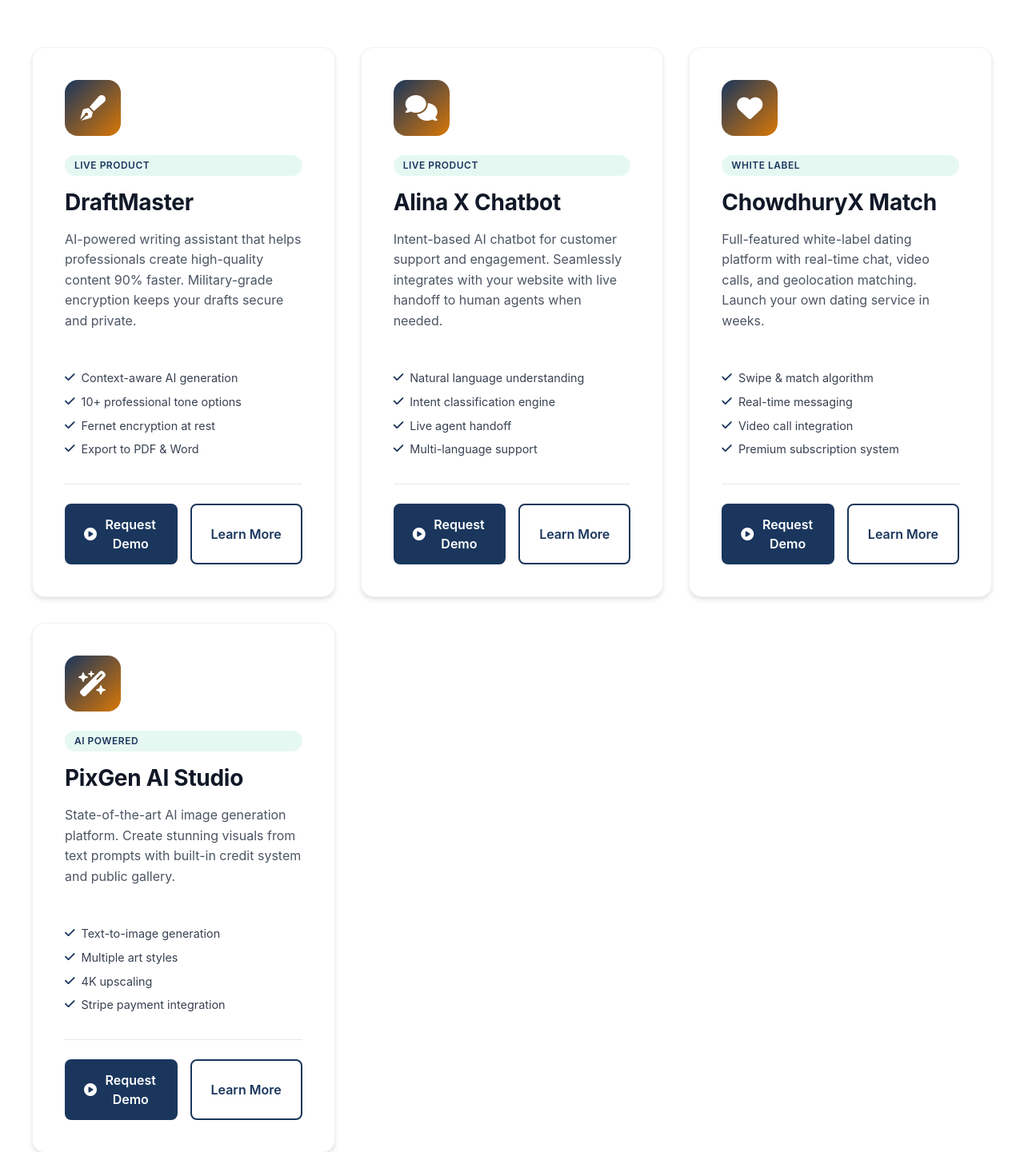
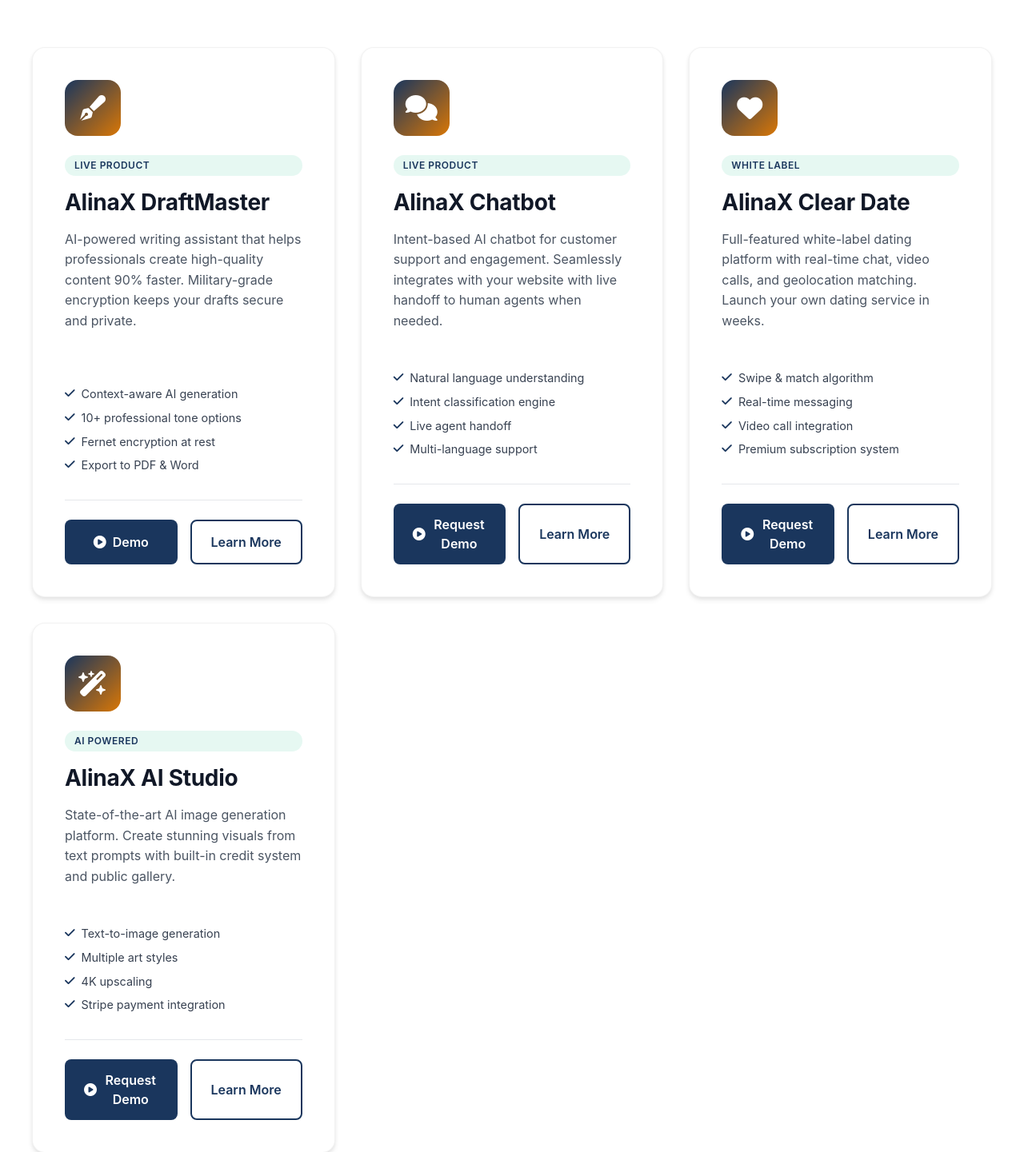
Before and after one commit to mani1028/chowdhuryX, a Flask app: page /products in a window 1280 px wide. Shown: the part 556-1997 px from the top of the page at 80% size. Run offline with Flask 3, Linux system fonts and the light colour scheme; some libraries are stand-ins or nearby versions.

Commit message:
feat(products):added products page

```diff
--- /dev/null
+++ b/static/js/dev-info.js
@@ -0,0 +1,338 @@
+/**
+ * Developer Info Easter Egg
+ * Press Ctrl+Shift+D to open hidden dev info modal
+ * Name encoded in Base64
+ */
+
+// Base64 encoded name: MANIKANTA CH
+const ENCODED_NAME = 'TUFOSUtBTlRBIENI';
+
+function decodeDevInfo() {
+    try {
+        return atob(ENCODED_NAME);
+    } catch (e) {
+        return 'Developer';
+    }
+}
+
+function showDevInfoModal() {
+    // Check if modal already exists
+    let existingModal = document.getElementById('devInfoModal');
+    if (existingModal) {
+        existingModal.classList.add('closing');
+        setTimeout(() => existingModal.parentElement.remove(), 300);
+        return;
+    }
+
+    const developerName = decodeDevInfo();
+
+    // Create modal overlay (transparent)
+    const overlay = document.createElement('div');
+    overlay.id = 'devInfoOverlay';
+    overlay.style.cssText = `
+        position: fixed;
+        bottom: 20px;
+        right: 20px;
+        z-index: 99999;
+    `;
+
+    // Create modal content - matches website design
+    const modal = document.createElement('div');
+    modal.id = 'devInfoModal';
+    modal.style.cssText = `
+        background: linear-gradient(135deg, #0f1f38 0%, #1a365d 100%);
+        border: 1px solid rgba(8, 145, 178, 0.35);
+        border-radius: 12px;
+        padding: 20px;
+        color: white;
+        font-family: -apple-system, BlinkMacSystemFont, 'Segoe UI', Roboto, Oxygen, Ubuntu, Cantarell, sans-serif;
+        animation: slideIn 0.4s cubic-bezier(0.34, 1.56, 0.64, 1);
+        box-shadow: 0 20px 60px rgba(0, 0, 0, 0.6), inset 0 1px 0 rgba(8, 145, 178, 0.2), 0 0 40px rgba(8, 145, 178, 0.08);
+        min-width: 320px;
+        position: relative;
+        backdrop-filter: blur(10px);
+    `;
+
+    modal.innerHTML = `
+        <style>
+            @keyframes slideIn {
+                from {
+                    transform: translateY(30px);
+                    opacity: 0;
+                }
+                to {
+                    transform: translateY(0);
+                    opacity: 1;
+                }
+            }
+
+            @keyframes slideOut {
+                from {
+                    transform: translateY(0);
+                    opacity: 1;
+                }
+                to {
+                    transform: translateY(30px);
+                    opacity: 0;
+                }
+            }
+
+            #devInfoModal.closing {
+                animation: slideOut 0.3s ease-in forwards;
+            }
+
+            .dev-header {
+                display: flex;
+                align-items: center;
+                gap: 10px;
+                margin-bottom: 18px;
+                position: relative;
+            }
+
+            .dev-status-badge {
+                width: 28px;
+                height: 28px;
+                background: linear-gradient(135deg, #0891b2 0%, #0369a1 100%);
+                border-radius: 6px;
+                display: flex;
+                align-items: center;
+                justify-content: center;
+                font-size: 14px;
+                box-shadow: 0 4px 12px rgba(8, 145, 178, 0.4);
+            }
+
+            .dev-title-section h3 {
+                margin: 0;
+                font-size: 14px;
+                font-weight: 700;
+                color: #fff;
+                letter-spacing: 0.3px;
+            }
+
+            .dev-title-section p {
+                margin: 3px 0 0 0;
+                font-size: 10px;
+                color: rgba(8, 145, 178, 0.9);
+                text-transform: uppercase;
+                letter-spacing: 0.4px;
+                font-weight: 600;
+            }
+
+            .close-btn {
+                position: absolute;
+                top: -8px;
+                right: -8px;
+                background: rgba(8, 145, 178, 0.15);
+                color: rgba(8, 145, 178, 0.9);
+                border: 1px solid rgba(8, 145, 178, 0.3);
+                width: 28px;
+                height: 28px;
+                border-radius: 6px;
+                cursor: pointer;
+                display: flex;
+                align-items: center;
+                justify-content: center;
+                padding: 0;
+                font-size: 16px;
+                transition: all 0.25s ease;
+                font-family: inherit;
+            }
+
+            .close-btn:hover {
+                background: rgba(8, 145, 178, 0.25);
+                color: #0891b2;
+                border-color: rgba(8, 145, 178, 0.5);
+                transform: rotate(90deg);
+            }
+
+            .dev-divider {
+                height: 1px;
+                background: linear-gradient(90deg, transparent, rgba(8, 145, 178, 0.2), transparent);
+                margin: 14px 0;
+            }
+
+            .dev-info-item {
+                margin-bottom: 12px;
+                display: flex;
+                flex-direction: column;
+                gap: 3px;
+            }
+
+            .dev-info-label {
+                display: flex;
+                align-items: center;
+                gap: 6px;
+                font-size: 10px;
+                font-weight: 700;
+                color: rgba(209, 213, 219, 0.6);
+                text-transform: uppercase;
+                letter-spacing: 0.4px;
+            }
+
+            .dev-info-label i {
+                color: #0891b2;
+                font-size: 11px;
+                width: 12px;
+                text-align: center;
+            }
+
+            .dev-info-value {
+                color: #0891b2;
+                font-weight: 600;
+                font-size: 12px;
+                font-family: 'Monaco', 'Courier New', monospace;
+                margin-left: 18px;
+            }
+
+            .dev-info-value.secondary {
+                color: rgba(209, 213, 219, 0.85);
+                font-weight: 500;
+            }
+
+            .dev-tech-stack {
+                display: flex;
+                flex-wrap: wrap;
+                gap: 6px;
+                margin-top: 6px;
+                margin-left: 18px;
+            }
+
+            .dev-tech-tag {
+                background: rgba(8, 145, 178, 0.15);
+                color: #0891b2;
+                padding: 3px 8px;
+                border-radius: 4px;
+                font-size: 10px;
+                font-weight: 600;
+                border: 1px solid rgba(8, 145, 178, 0.2);
+            }
+
+            .dev-footer {
+                margin-top: 14px;
+                padding-top: 12px;
+                border-top: 1px solid rgba(8, 145, 178, 0.15);
+                font-size: 10px;
+                color: rgba(209, 213, 219, 0.5);
+                text-align: center;
+                letter-spacing: 0.3px;
+            }
+        </style>
+
+        <div class="dev-header">
+            <div class="dev-status-badge">&lt;/&gt;</div>
+            <div class="dev-title-section">
+                <h3>Developer Info</h3>
+                <p>System Status</p>
+            </div>
+            <button class="close-btn" onclick="closeDevInfo()">✕</button>
+        </div>
+
+        <div class="dev-divider"></div>
+
+        <div class="dev-info-item">
+            <div class="dev-info-label"><i class="fas fa-user-code"></i> Developer</div>
+            <div class="dev-info-value">${developerName}</div>
+        </div>
+
+        <div class="dev-info-item">
+            <div class="dev-info-label"><i class="fas fa-building"></i> Organization</div>
+            <div class="dev-info-value secondary">ChowdhuryX Organization LLC</div>
+        </div>
+
+        <div class="dev-info-item">
+            <div class="dev-info-label"><i class="fas fa-project-diagram"></i> Project</div>
+            <div class="dev-info-value secondary">Enterprise Web Platform</div>
+        </div>
+
+        <div class="dev-divider"></div>
+
+        <div class="dev-info-item">
+            <div class="dev-info-label"><i class="fas fa-code-branch"></i> Version</div>
+            <div class="dev-info-value">v1.2.8 (AT Update)</div>
+        </div>
+
+        <div class="dev-info-item">
+            <div class="dev-info-label"><i class="fas fa-calendar"></i> Year</div>
+            <div class="dev-info-value">2025-2026</div>
+        </div>
+
+        <div class="dev-divider"></div>
+
+        <div class="dev-info-item">
+            <div class="dev-info-label"><i class="fas fa-server"></i> Tech Stack</div>
+            <div class="dev-tech-stack">
+                <span class="dev-tech-tag">Python</span>
+                <span class="dev-tech-tag">Flask</span>
+                <span class="dev-tech-tag">PostgreSQL</span>
+                <span class="dev-tech-tag">JavaScript</span>
+                <span class="dev-tech-tag">React</span>
+            </div>
+        </div>
+
+        <div class="dev-divider"></div>
+
+        <div class="dev-info-item">
+            <div class="dev-info-label"><i class="fas fa-envelope"></i> Contact</div>
+            <div class="dev-info-value" style="font-size: 11px; color: rgba(209, 213, 219, 0.85);">chellamalla.manikanta2@gmail.com</div>
+        </div>
+
+        <div class="dev-footer">
+            🔐 Hidden Easter Egg • Press Ctrl+Shift+D to toggle • Esc to close
+        </div>
+    `;
+
+
+    overlay.appendChild(modal);
+    document.body.appendChild(overlay);
+
+    // Close on escape key
+    const closeHandler = function(e) {
+        if (e.key === 'Escape') {
+            closeDevInfo();
+        }
+    };
+
+    document.addEventListener('keydown', closeHandler);
+    overlay._closeHandler = closeHandler;
+}
+
+function closeDevInfo() {
+    const modal = document.getElementById('devInfoModal');
+    const overlay = document.getElementById('devInfoOverlay');
+
+    if (modal) {
+        modal.classList.add('closing');
+        setTimeout(() => {
+            if (overlay && overlay.parentElement) {
+                // Remove event listeners
+                if (overlay._closeHandler) {
+                    document.removeEventListener('keydown', overlay._closeHandler);
+                }
+                overlay.remove();
+            }
+        }, 300);
+    }
+}
+
+// Listen for Ctrl+Shift+D
+document.addEventListener('keydown', function(e) {
+    // Ctrl (or Cmd on Mac) + Shift + D
+    if ((e.ctrlKey || e.metaKey) && e.shiftKey && e.key.toUpperCase() === 'D') {
+        e.preventDefault();
+        showDevInfoModal();
+    }
+});
+
+// Also log to console when page loads
+console.log(
+    '%c🔧 ChowdhuryX Developer Info',
+    'font-size: 20px; font-weight: bold; color: #0891b2;'
+);
+console.log(
+    '%cDeveloper: ' + decodeDevInfo(),
+    'font-size: 14px; color: #1a365d; font-weight: bold;'
+);
+console.log(
+    '%cPress Ctrl+Shift+D to open hidden developer panel',
+    'font-size: 12px; color: #999; font-style: italic;'
+);
--- a/templates/base.html
+++ b/templates/base.html
@@ -302,9 +302,13 @@
         }
     });
     </script>
+
+    <!-- Developer Info Easter Egg -->
+    <script src="{{ url_for('static', filename='js/dev-info.js') }}"></script>
+
     {% block scripts %}{% endblock %}
-</body>
-</html>    <!-- Page-specific JavaScript -->
+
+    <!-- Page-specific JavaScript -->
     {% block js %}{% endblock %}
 </body>
 </html>
--- a/templates/products.html
+++ b/templates/products.html
@@ -400,7 +400,7 @@
                     <i class="fas fa-pen-fancy"></i>
                 </div>
                 <span class="product-badge badge-live">Live Product</span>
-                <h3 class="product-title">DraftMaster</h3>
+                <h3 class="product-title">AlinaX DraftMaster</h3>
                 <p class="product-description">
                     AI-powered writing assistant that helps professionals create high-quality content 90% faster.
                     Military-grade encryption keeps your drafts secure and private.
@@ -412,8 +412,8 @@
                     <li><i class="fas fa-check"></i> Export to PDF & Word</li>
                 </ul>
                 <div class="product-actions">
-                    <a href="mailto:sales@chowdhuryx.com?subject=DraftMaster Demo Request" class="btn-demo">
-                        <i class="fas fa-play-circle"></i> Request Demo
+                    <a href="https://draftmaster.chowdhuryx.com/" class="btn-demo">
+                        <i class="fas fa-play-circle"></i> Demo
                     </a>
                     <a href="#" onclick="openProductModal('draftmaster'); return false;" class="btn-details">
                         Learn More
@@ -427,7 +427,7 @@
                     <i class="fas fa-comments"></i>
                 </div>
                 <span class="product-badge badge-live">Live Product</span>
-                <h3 class="product-title">Alina X Chatbot</h3>
+                <h3 class="product-title">AlinaX Chatbot</h3>
                 <p class="product-description">
                     Intent-based AI chatbot for customer support and engagement. Seamlessly integrates with your website
                     with live handoff to human agents when needed.
@@ -448,13 +448,13 @@
                 </div>
             </div>
 
-            <!-- Product 3: ChowdhuryX Match -->
+            <!-- Product 3: AlinaX Match -->
             <div class="product-card">
                 <div class="product-icon">
                     <i class="fas fa-heart"></i>
                 </div>
                 <span class="product-badge badge-live">White Label</span>
-                <h3 class="product-title">ChowdhuryX Match</h3>
+                <h3 class="product-title">AlinaX Clear Date</h3>
                 <p class="product-description">
                     Full-featured white-label dating platform with real-time chat, video calls, and geolocation matching.
                     Launch your own dating service in weeks.
@@ -466,7 +466,7 @@
                     <li><i class="fas fa-check"></i> Premium subscription system</li>
                 </ul>
                 <div class="product-actions">
-                    <a href="mailto:sales@chowdhuryx.com?subject=Dating Platform Demo Request" class="btn-demo">
+                    <a href="mailto:sales@chowdhuryx.com?subject=AlinaX Match Demo Request" class="btn-demo">
                         <i class="fas fa-play-circle"></i> Request Demo
                     </a>
                     <a href="#" onclick="openProductModal('dating'); return false;" class="btn-details">
@@ -475,13 +475,13 @@
                 </div>
             </div>
 
-            <!-- Product 4: PixGen AI Studio -->
+            <!-- Product 4: AlinaX AI Studio -->
             <div class="product-card">
                 <div class="product-icon">
                     <i class="fas fa-wand-magic-sparkles"></i>
                 </div>
                 <span class="product-badge badge-live">AI Powered</span>
-                <h3 class="product-title">PixGen AI Studio</h3>
+                <h3 class="product-title">AlinaX AI Studio</h3>
                 <p class="product-description">
                     State-of-the-art AI image generation platform. Create stunning visuals from text prompts with
                     built-in credit system and public gallery.
@@ -493,10 +493,10 @@
                     <li><i class="fas fa-check"></i> Stripe payment integration</li>
                 </ul>
                 <div class="product-actions">
-                    <a href="mailto:sales@chowdhuryx.com?subject=PixGen AI Demo Request" class="btn-demo">
+                    <a href="mailto:sales@chowdhuryx.com?subject=AlinaX AI Studio Demo Request" class="btn-demo">
                         <i class="fas fa-play-circle"></i> Request Demo
                     </a>
-                    <a href="#" onclick="openProductModal('pixgen'); return false;" class="btn-details">
+                    <a href="#" onclick="openProductModal('ai-studio'); return false;" class="btn-details">
                         Learn More
                     </a>
                 </div>
@@ -536,13 +536,13 @@
                 </div>
             </div>
 
-            <!-- Product 6: AI Video Creator -->
+            <!-- Product 6: AlinaX AI Video Creator -->
             <div class="product-card">
                 <div class="product-icon">
                     <i class="fas fa-video"></i>
                 </div>
                 <span class="product-badge badge-coming">Coming Soon</span>
-                <h3 class="product-title">AI Video Creator</h3>
+                <h3 class="product-title">AlinaX AI Video Creator</h3>
                 <p class="product-description">
                     Convert scripts to professional videos with AI avatars and automated editing.
                     Perfect for content creators and marketing teams.
@@ -554,7 +554,7 @@
                     <li><i class="fas fa-check"></i> Multi-language voiceover</li>
                 </ul>
                 <div class="product-actions">
-                    <a href="mailto:sales@chowdhuryx.com?subject=AI Video Creator Early Access" class="btn-demo">
+                    <a href="mailto:sales@chowdhuryx.com?subject=AlinaX AI Video Creator Early Access" class="btn-demo">
                         <i class="fas fa-bell"></i> Get Notified
                     </a>
                     <a href="#" onclick="openProductModal('video'); return false;" class="btn-details">
@@ -564,12 +564,12 @@
             </div>
 
             <!-- Product 7: Workflow Automation Platform -->
-            <div class="product-card">
+           <!--<div class="product-card">
                 <div class="product-icon">
                     <i class="fas fa-project-diagram"></i>
                 </div>
                 <span class="product-badge badge-coming">In Development</span>
-                <h3 class="product-title">WorkFlow Pro</h3>
+                <h3 class="product-title">AlinaX WorkFlow Pro</h3>
                 <p class="product-description">
                     Enterprise workflow automation platform with drag-and-drop builder.
                     Streamline business processes without coding.
@@ -581,14 +581,14 @@
                     <li><i class="fas fa-check"></i> Real-time notifications</li>
                 </ul>
                 <div class="product-actions">
-                    <a href="mailto:sales@chowdhuryx.com?subject=WorkFlow Pro Early Access" class="btn-demo">
+                    <a href="mailto:sales@chowdhuryx.com?subject=AlinaX WorkFlow Pro Early Access" class="btn-demo">
                         <i class="fas fa-bell"></i> Get Notified
                     </a>
                     <a href="#" onclick="openProductModal('workflow'); return false;" class="btn-details">
                         Learn More
                     </a>
                 </div>
-            </div>
+            </div> -->
 
         </div>
         </div>
@@ -625,8 +625,8 @@
                 <a href="mailto:sales@chowdhuryx.com?subject=DraftMaster Enterprise Trial" class="btn-demo" style="display: inline-block; margin-right: 1rem;">
                     <i class="fas fa-rocket"></i> Start Free Trial
                 </a>
-                <a href="mailto:sales@chowdhuryx.com?subject=Book DraftMaster Demo" class="btn-details" style="display: inline-block;">
-                    <i class="fas fa-calendar"></i> Book Demo
+                <a href="https://draftmaster.chowdhuryx.com/" class="btn-details" style="display: inline-block;">
+                    <i class="fas fa-calendar"></i> Demo
                 </a>
             </div>
         </div>
@@ -637,7 +637,7 @@
 <div id="modal-alina" class="product-modal">
     <div class="modal-content">
         <div class="modal-header">
-            <h2 class="product-title" style="margin: 0;">Alina X - AI Chatbot Platform</h2>
+            <h2 class="product-title" style="margin: 0;">AlinaX - AI Chatbot Platform</h2>
             <button class="modal-close" onclick="closeProductModal('alina')">
                 <i class="fas fa-times"></i>
             </button>
@@ -668,7 +668,7 @@
 <div id="modal-dating" class="product-modal">
     <div class="modal-content">
         <div class="modal-header">
-            <h2 class="product-title" style="margin: 0;">ChowdhuryX Match - White Label Dating Platform</h2>
+            <h2 class="product-title" style="margin: 0;">AlinaX Clear Date - White Label Dating Platform</h2>
             <button class="modal-close" onclick="closeProductModal('dating')">
                 <i class="fas fa-times"></i>
             </button>
@@ -696,18 +696,18 @@
     </div>
 </div>
 
-<!-- PixGen AI Modal -->
-<div id="modal-pixgen" class="product-modal">
+<!-- AlinaX AI Studio Modal -->
+<div id="modal-ai-studio" class="product-modal">
     <div class="modal-content">
         <div class="modal-header">
-            <h2 class="product-title" style="margin: 0;">PixGen AI Studio</h2>
-            <button class="modal-close" onclick="closeProductModal('pixgen')">
+            <h2 class="product-title" style="margin: 0;">AlinaX AI Studio</h2>
+            <button class="modal-close" onclick="closeProductModal('ai-studio')">
                 <i class="fas fa-times"></i>
             </button>
         </div>
         <div class="modal-body">
             <h3>AI-Powered Image Generation</h3>
-            <p>PixGen AI Studio is a professional-grade AI image generation platform. Create stunning visuals from text prompts with support for multiple artistic styles, 4K upscaling, and a complete monetization system.</p>
+            <p>AlinaX AI Studio is a professional-grade AI image generation platform. Create stunning visuals from text prompts with support for multiple artistic styles, 4K upscaling, and a complete monetization system.</p>
 
             <h4 style="margin-top: 2rem; margin-bottom: 1rem;">Features</h4>
             <ul class="product-features">
@@ -719,7 +719,7 @@
             </ul>
 
             <div style="margin-top: 2rem; padding-top: 2rem; border-top: 1px solid var(--color-gray-200);">
-                <a href="mailto:sales@chowdhuryx.com?subject=PixGen AI Demo" class="btn-demo" style="display: inline-block;">
+                <a href="mailto:sales@chowdhuryx.com?subject=AlinaX AI Demo" class="btn-demo" style="display: inline-block;">
                     <i class="fas fa-play-circle"></i> Try Demo
                 </a>
             </div>
@@ -765,7 +765,7 @@
 <div id="modal-video" class="product-modal">
     <div class="modal-content">
         <div class="modal-header">
-            <h2 class="product-title" style="margin: 0;">AI Video Creator</h2>
+            <h2 class="product-title" style="margin: 0;">AlinaX AI Video Creator</h2>
             <button class="modal-close" onclick="closeProductModal('video')">
                 <i class="fas fa-times"></i>
             </button>
@@ -787,7 +787,7 @@
             </p>
 
             <div style="margin-top: 2rem; padding-top: 2rem; border-top: 1px solid var(--color-gray-200);">
-                <a href="mailto:sales@chowdhuryx.com?subject=AI Video Creator Notification List" class="btn-demo" style="display: inline-block;">
+                <a href="mailto:sales@chowdhuryx.com?subject=AlinaX AI Video Creator Notification List" class="btn-demo" style="display: inline-block;">
                     <i class="fas fa-bell"></i> Get Notified
                 </a>
             </div>
@@ -796,10 +796,10 @@
 </div>
 
 <!-- WorkFlow Pro Modal -->
-<div id="modal-workflow" class="product-modal">
+<!--<div id="modal-workflow" class="product-modal">
     <div class="modal-content">
         <div class="modal-header">
-            <h2 class="product-title" style="margin: 0;">WorkFlow Pro - Automation Platform</h2>
+            <h2 class="product-title" style="margin: 0;">AlinaX WorkFlow Pro - Automation Platform</h2>
             <button class="modal-close" onclick="closeProductModal('workflow')">
                 <i class="fas fa-times"></i>
             </button>
@@ -822,13 +822,13 @@
             </p>
 
             <div style="margin-top: 2rem; padding-top: 2rem; border-top: 1px solid var(--color-gray-200);">
-                <a href="mailto:sales@chowdhuryx.com?subject=WorkFlow Pro Early Access" class="btn-demo" style="display: inline-block;">
+                <a href="mailto:sales@chowdhuryx.com?subject=AlinaX WorkFlow Pro Early Access" class="btn-demo" style="display: inline-block;">
                     <i class="fas fa-rocket"></i> Join Early Access
                 </a>
             </div>
         </div>
     </div>
-</div>
+</div> -->
 
 {% endblock %}
 
```
Also changed, not shown: DEV_INFO_GUIDE.md (added, +177 -0 lines), admin/routes.py (+71 -9 lines), admin/templates/admin-blog-form.html (+14 -4 lines), config.py (+9 -1 lines).
